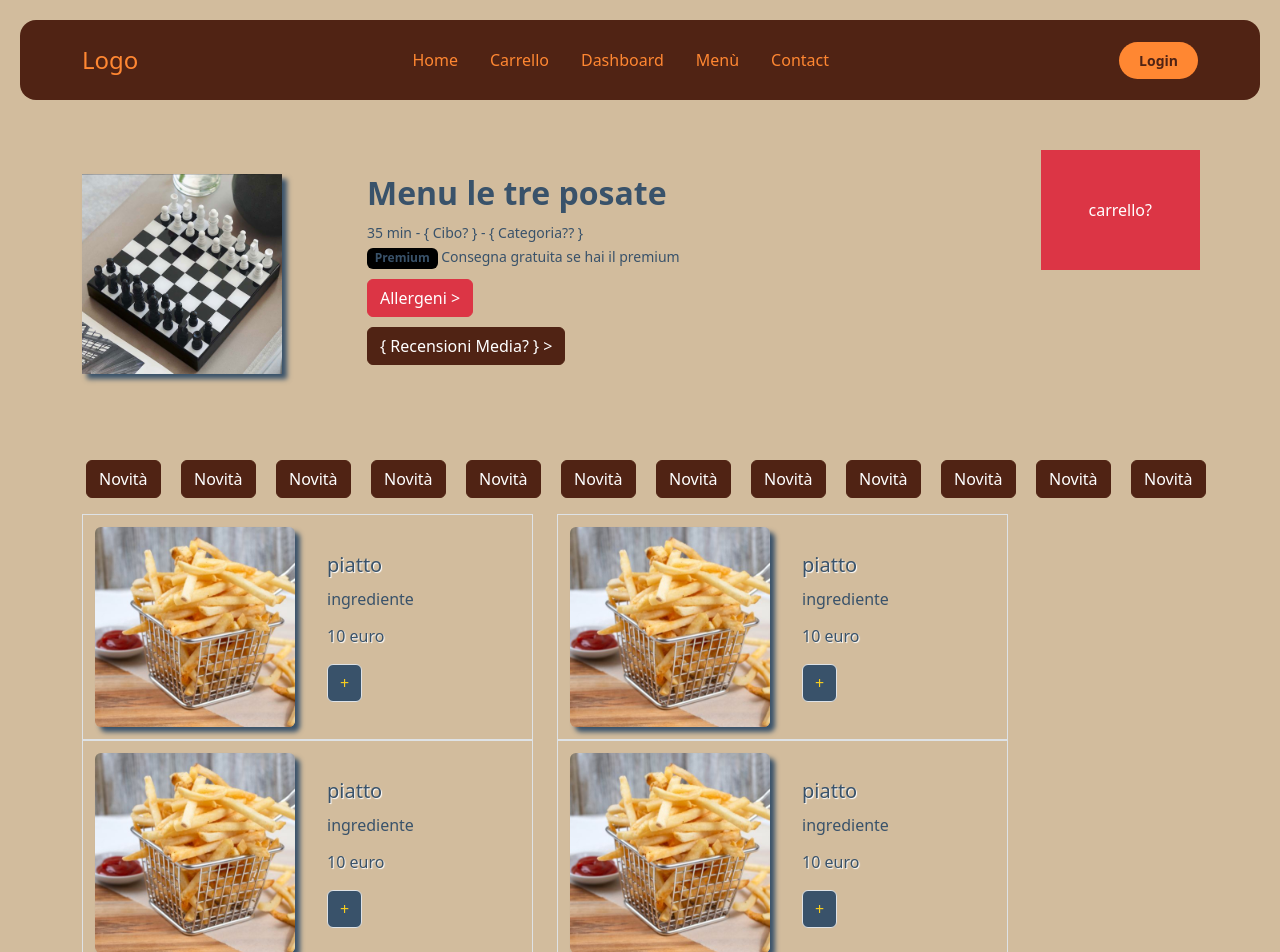
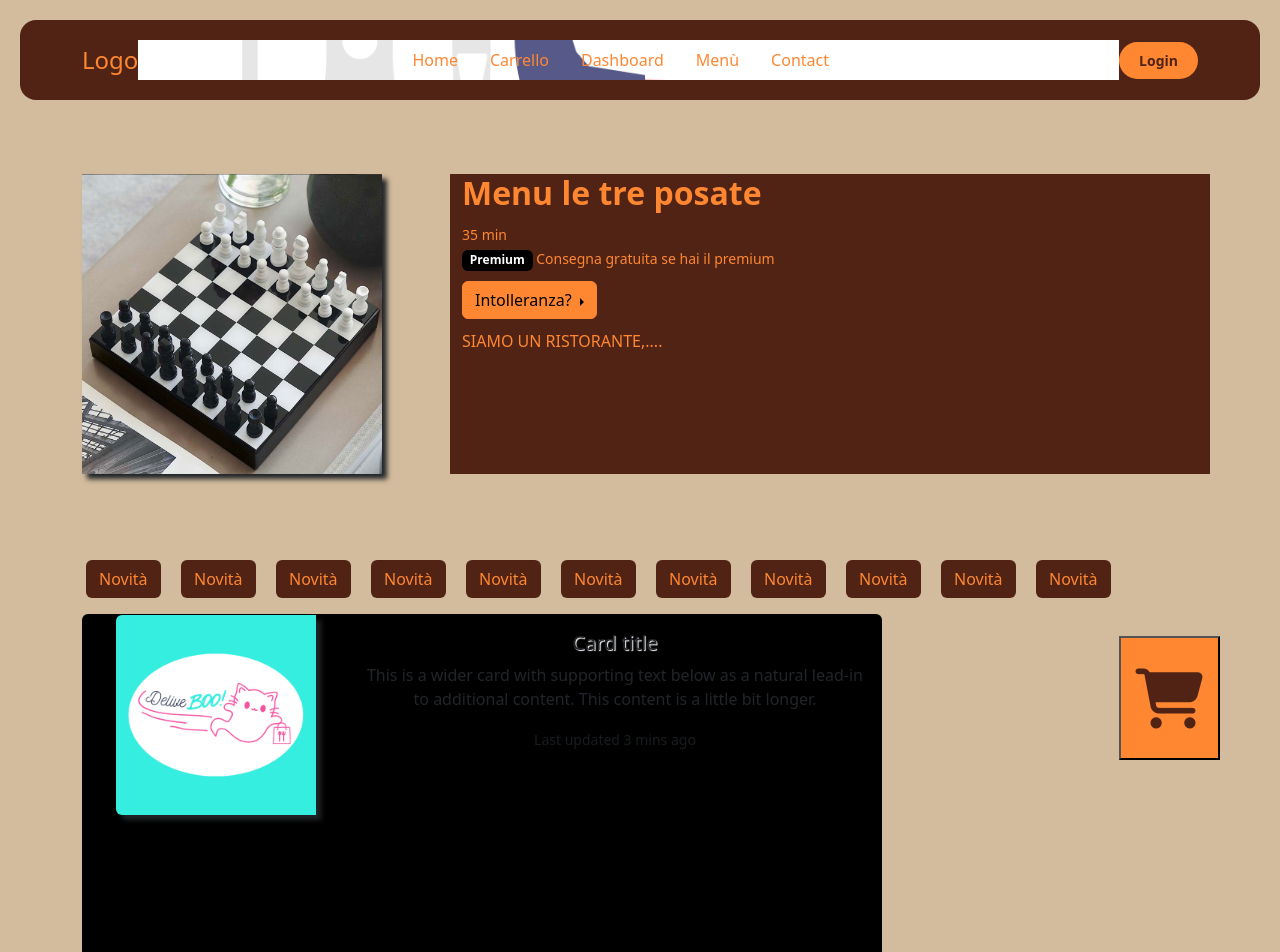
Before and after one commit to gabrielebottari/deliveboo-frontend, a Vue app: page /menu in a window 1280 px wide. Shown: the top 952 px of the page. Built offline with nearby package versions, Linux system fonts and the light colour scheme.

Commit message:
modifiche homepage, bottone carrello

```diff
--- a/src/Menu.vue
+++ b/src/Menu.vue
@@ -9,16 +9,16 @@ export default {
         <div class="container-menu">
 
             <!--INFORMAZIONI RISTORANTE-->
-            <div class="row info-risto">
-                <div class="col-3">
+            <div class="row info-risto first-page">
+                <div class="col-4">
                     <img src="./assets/img/esempio-img-progetto.jpg" alt="">
                 </div>
-                <div class="col-9">
+                <div class="col-8 btn-info-restaurant">
                     <h2 class="text-left">
                         Menu le tre posate
                     </h2>
                     <small>
-                        35 min - { Cibo? } - { Categoria?? }
+                        35 min
                     </small>
                     <br>
                     <span class="badge badge-secondary">Premium</span>
@@ -26,90 +26,90 @@ export default {
                         Consegna gratuita se hai il premium
                     </small>
                     <br>
-                    <button class="btn btn-danger text-white">
-                        Allergeni >
-                    </button>
-                    <br>
-                    <button class="btn btn-primary text-white">
-                        { Recensioni Media? } >
+                    <div class="btn-group dropend">
+                        <button type="button" class="btn btn-secondary dropdown-toggle" data-bs-toggle="dropdown" aria-expanded="false">
+                            Intolleranza?
+                        </button>
+                        <ul class="dropdown-menu">
+                            <li class="bg-danger">
+                                Glutine
+                            </li>
+                            <li>
+                                Lattosio
+                            </li>
+                        </ul>
+                    </div>
+                    <p>
+                        SIAMO UN RISTORANTE,....
+
+                    </p>
+                </div>
+                <div class="col-8 btn-info-restaurant-second">
+                    <button class="btn btn-primary">
+                        sdf
                     </button>
                 </div>
             </div>
 
-            <!--navbar fissa in pagina?-->
+            <!--navbar-->
 
-            <div class="row">
+            <div class="row navbar-menu second-page">
                 <div class="col-1 p-3">
-                    <button class="btn btn-primary text-white">
-                        Novità
+                    <button class="btn">
+                       <a href="#">Novità</a>
+                    </button>
+                </div>
+                <div class="col-1 p-3">
+                    <button class="btn">
+                       <a href="#">Novità</a>
+                    </button>
+                </div>
+                <div class="col-1 p-3">
+                    <button class="btn">
+                       <a href="#">Novità</a>
+                    </button>
+                </div>
+                <div class="col-1 p-3">
+                    <button class="btn">
+                       <a href="#">Novità</a>
+                    </button>
+                </div>
+                <div class="col-1 p-3">
+                    <button class="btn">
+                       <a href="#">Novità</a>
+                    </button>
+                </div>
+                <div class="col-1 p-3">
+                    <button class="btn">
+                       <a href="#">Novità</a>
+                    </button>
+                </div>
+                <div class="col-1 p-3">
+                    <button class="btn">
+                       <a href="#">Novità</a>
+                    </button>
+                </div>
+                <div class="col-1 p-3">
+                    <button class="btn">
+                       <a href="#">Novità</a>
+                    </button>
+                </div>
+                <div class="col-1 p-3">
+                    <button class="btn">
+                       <a href="#">Novità</a>
+                    </button>
+                </div>
+                <div class="col-1 p-3">
+                    <button class="btn">
+                       <a href="#">Novità</a>
+                    </button>
+                </div>
+                <div class="col-1 p-3">
+                    <button class="btn">
+                       <a href="#">Novità</a>
                     </button>
                 </div>
 
-                <div class="col-1 p-3">
-                    <button class="btn btn-primary text-white">
-                        Novità
-                    </button>
-                </div>
-
-                <div class="col-1 p-3">
-                    <button class="btn btn-primary text-white">
-                        Novità
-                    </button>
-                </div>
-
-                <div class="col-1 p-3">
-                    <button class="btn btn-primary text-white">
-                        Novità
-                    </button>
-                </div>
-
-                <div class="col-1 p-3">
-                    <button class="btn btn-primary text-white">
-                        Novità
-                    </button>
-                </div>
-
-                <div class="col-1 p-3">
-                    <button class="btn btn-primary text-white">
-                        Novità
-                    </button>
-                </div>
-
-                <div class="col-1 p-3">
-                    <button class="btn btn-primary text-white">
-                        Novità
-                    </button>
-                </div>
-
-                <div class="col-1 p-3">
-                    <button class="btn btn-primary text-white">
-                        Novità
-                    </button>
-                </div>
-
-                <div class="col-1 p-3">
-                    <button class="btn btn-primary text-white">
-                        Novità
-                    </button>
-                </div>
-
-                <div class="col-1 p-3">
-                    <button class="btn btn-primary text-white">
-                        Novità
-                    </button>
-                </div>
-
-                <div class="col-1 p-3">
-                    <button class="btn btn-primary text-white">
-                        Novità
-                    </button>
-                </div>
-
-                <div class="col-1 p-3">
-                    <button class="btn btn-primary text-white">
-                        Novità
-                    </button>
-                </div>
 
 
             </div>
@@ -117,145 +117,48 @@ export default {
             <!--fine navbar-->
 
             <!--I VARI PIATTI E AGGIUNGERLI-->
-            <div class="row">
-                <div class="col-md-5">
-                    <div class="">
-                        <div class="d-flex flex-row p-1 border">
-                            <div class="p-2">
-                                <img class="img rounded" src="./assets/img/french-fries.jpg" alt="">
+            <div class="row third-page">
+                <div class="col-lg-3 col-md-4 col-sm-1 text-center">
+                    <div class="card mb-3 active" style="width: 800px;  height: 400px; background-color: black;">
+                        <div class="row g-0">
+                            <div class="col-md-4">
+                                <img src="../src/assets/img/deliveboo.png" class="img-fluid rounded-start" alt="...">
                             </div>
-                            <div class="p-4 flex-grow-1 card-specific">
-                                <h5>
-                                    piatto
-                                </h5>
-                                <p>
-                                    ingrediente
-                                </p>
-                                <h6>
-                                    10 euro
-                                </h6>
-                                <button class="btn border">
-                                    +
-                                </button>
+                            <div class="col-md-8">
+                                <div class="card-body">
+                                    <h5 class="card-title">Card title</h5>
+                                    <p class="card-text">This is a wider card with supporting text below as a natural lead-in to additional content. This content is a little bit longer.</p>
+                                    <p class="card-text"><small class="text-body-secondary">Last updated 3 mins ago</small></p>
+                                </div>
                             </div>
                         </div>
                     </div>
-                </div>
-
-                <div class="col-md-5">
-                    <div class="">
-                        <div class="d-flex flex-row p-1 border">
-                            <div class="p-2">
-                                <img class="img rounded" src="./assets/img/french-fries.jpg" alt="">
+                    <button class="bottone-prova" onclick="toggleDiv()">
+                        ciaso
+                    </button>
+                    <div class="card mb-3 nascosta" style="width: 800px;  height: 400px; background-color: black;">
+                        <div class="row g-0">
+                            <div class="col-md-4">
+                                <img src="../src/assets/img/bbq-ribs.jpg" class="img-fluid rounded-start" alt="...">
                             </div>
-                            <div class="p-4 flex-grow-1 card-specific">
-                                <h5>
-                                    piatto
-                                </h5>
-                                <p>
-                                    ingrediente
-                                </p>
-                                <h6>
-                                    10 euro
-                                </h6>
-                                <button class="btn border">
-                                    +
-                                </button>
+                            <div class="col-md-8">
+                                <div class="card-body">
+                                    <h5 class="card-title">Card title</h5>
+                                    <p class="card-text">This is a wider card with supporting text below as a natural lead-in to additional content. This content is a little bit longer.</p>
+                                    <p class="card-text"><small class="text-body-secondary">Last updated 3 mins ago</small></p>
+                                </div>
                             </div>
                         </div>
                     </div>
-                </div>
 
-                <div class="col-md-5">
-                    <div class="">
-                        <div class="d-flex flex-row p-1 border">
-                            <div class="p-2">
-                                <img class="img rounded" src="./assets/img/french-fries.jpg" alt="">
-                            </div>
-                            <div class="p-4 flex-grow-1 card-specific">
-                                <h5>
-                                    piatto
-                                </h5>
-                                <p>
-                                    ingrediente
-                                </p>
-                                <h6>
-                                    10 euro
-                                </h6>
-                                <button class="btn border">
-                                    +
-                                </button>
-                            </div>
-                        </div>
-                    </div>
-                </div>
-
-                <div class="col-md-5">
-                    <div class="">
-                        <div class="d-flex flex-row p-1 border">
-                            <div class="p-2">
-                                <img class="img rounded" src="./assets/img/french-fries.jpg" alt="">
-                            </div>
-                            <div class="p-4 flex-grow-1 card-specific">
-                                <h5>
-                                    piatto
-                                </h5>
-                                <p>
-                                    ingrediente
-                                </p>
-                                <h6>
-                                    10 euro
-                                </h6>
-                                <button class="btn border">
-                                    +
-                                </button>
-                            </div>
-                        </div>
-                    </div>
-                </div>
-
-                <div class="col-md-5">
-                    <div class="">
-                        <div class="d-flex flex-row p-1 border">
-                            <div class="p-2">
-                                <img class="img rounded" src="./assets/img/french-fries.jpg" alt="">
-                            </div>
-                            <div class="p-4 flex-grow-1 card-specific">
-                                <h5>
-                                    piatto
-                                </h5>
-                                <p>
-                                    ingrediente
-                                </p>
-                                <h6>
-                                    10 euro
-                                </h6>
-                                <button class="btn border">
-                                    +
-                                </button>
-                            </div>
-                        </div>
-                    </div>
                 </div>
 
             </div>
             <!--fine row-->
-
-            <div class="mini-carrello p-5 bg-danger text-white">
-                carrello?
-            </div>
         </div>
     </div>
 
 </template>
- <!--
-    DA PROVARE ANIMAZIONI TROVATE IN GIRO
-    <link href="https://unpkg.com/aos@2.3.1/dist/aos.css" rel="stylesheet">
-    <script src="https://unpkg.com/aos@2.3.1/dist/aos.js"></script>
-    <script>
-        AOS.init();
-    </script>
- -->
 
 <style lang="scss" scoped>
 @import "./assets/scss/partials/menu.scss";
--- a/src/assets/scss/main.scss
+++ b/src/assets/scss/main.scss
@@ -3,3 +3,28 @@
 
 // Import all of Bootstrap's CSS
 @import "bootstrap/scss/bootstrap";
+/*
+    FLOATING BUTTON
+*/
+.btn-cart{
+  position: fixed;
+    bottom: 40px;
+    right: 60px;
+    z-index: 3;
+    background-color: $secondary;
+
+    padding: 15px;
+    color: $primary;
+    font-size: 60px;
+}
+.btn-cart:hover{
+
+}
+.offcanvas{
+
+}
+.offcanvas-body{
+  background-image: url(../img/undraw_shopping_app_flsj.png);
+  background-position: center;
+  background-size: cover;
+}
--- a/src/assets/scss/partials/menu.scss
+++ b/src/assets/scss/partials/menu.scss
@@ -1,7 +1,7 @@
-* {
-    color: #39526A;
-}
-.container-menu{
+@import "./variables.scss";
+
+
+.container-menu:first-child{
     margin-top: 150px;
 }
 img {
@@ -15,20 +15,46 @@ h4, h5, h6 {
 h2{
     font-weight: bold;
 }
+.card-specific {
+    width: 100px;
+}
 .card-specific > *{
     margin-top: 10px;
 }
 .card-specific > button {
-    background-color: #39526A;
-    color: #F7CD1F;
+    background-color: $secondary;
+    color: $primary;
 }
 .card-specific > button:hover {
-    background-color: #F7CD1F;
-    color: #39526A;
-    border-color: #39526A;
+    background-color: $primary;
+    color: $secondary;
+    border-color: $secondary;
 }
 .info-risto{
     margin-bottom: 70px;
+}
+.info-risto > .col-4 > img{
+    width: 300px;
+    height: 300px;
+}
+.info-risto > .col-8 > *{
+    margin-bottom: 10px;
+}
+.btn-info-restaurant{
+    background-color: $primary;
+    color: $secondary;
+}
+@media (max-width: 992px) {
+    .btn-info-restaurant{
+        display: none;
+    }
+}
+@media (min-width: 993px) {
+    .btn-info-restaurant-second {
+        display: none;
+        margin-left: 100px;
+        background-color: $tertiary;
+    }
 }
 .badge {
     background-color: black;
@@ -42,3 +68,35 @@ h2{
     right: 80px;
     top: 150px;
 }
+.navbar-menu > .col-1 > .btn{
+    background-color: $primary;
+}
+.navbar-menu > .col-1 > .btn > a{
+    color: $secondary;
+    text-decoration: none;
+}
+.food-img-container > img:hover {
+    transform: rotate(360deg);
+    transition: 2s;
+    transition-timing-function: ease;
+}
+
+/*
+    TRANSITION PAGE ?
+    SE NON LA FAI RICORDA DI CANCELLARE LE CLASSI
+*/
+//premi bottone per scorrere i paitti
+.bottone-prova{
+}
+.active{
+    display: block;
+}
+.nascosta{
+    display: none;
+}
+.active input:checked ~ .nascosta{
+    display: block;
+}
+.active input:checked ~ .active{
+    display: none;
+}
--- a/src/pages/Homepage.vue
+++ b/src/pages/Homepage.vue
@@ -11,6 +11,7 @@ export default {
 
 
 <template>
+
 
      <!--SECTION HERO-->
      <div class="container-fluid">
@@ -219,9 +220,6 @@ export default {
 
     </section>
     -->
-
-
-
 </template>
 
 <style lang="scss" scoped>
```
Also changed, not shown: index.html (+24 -1 lines), src/assets/img/undraw_shopping_app_flsj.png (added), src/assets/scss/partials/homepage.scss (line endings or trailing spaces).
